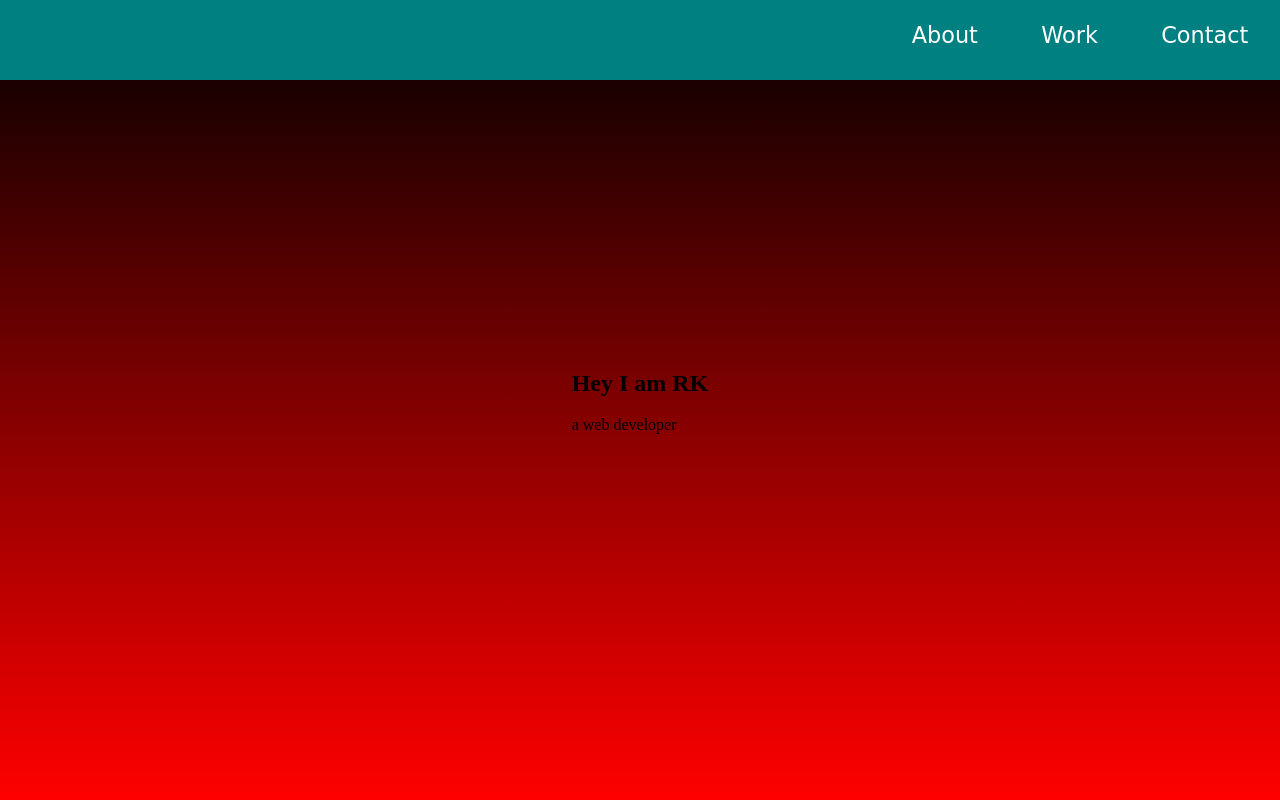
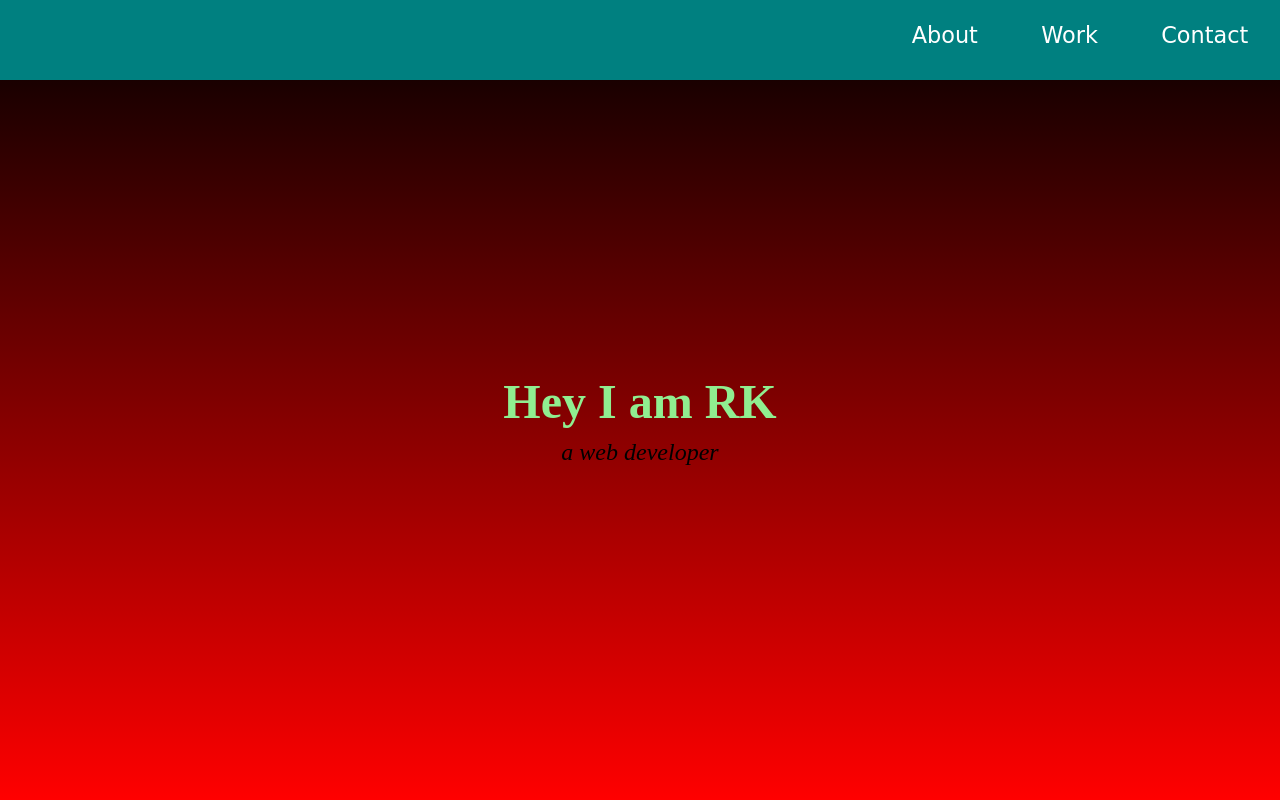
Before and after one commit to ramesh-km/fcc-portfolio-webpage, a plain HTML site: page index.html in a window 1280 px wide. Drawn offline with Linux system fonts and the light colour scheme.

Commit message:
style name and profession in welcome section

```diff
--- a/index.html
+++ b/index.html
@@ -3,6 +3,7 @@
     <head>
         <meta charset="utf-8">
         <link rel="stylesheet" href="main.css">
+        <link href="https://fonts.googleapis.com/css2?family=Source+Code+Pro:ital@0;1&display=swap" rel="stylesheet">
     </head>
     <body>
         <header>
--- a/main.css
+++ b/main.css
@@ -46,3 +46,17 @@ header  {
     justify-content: center;
     align-items: center;
 }
+
+#welcome-section > div > p  {
+    text-align: center;
+    margin: auto;
+    font-size: 1.5em;
+    font-style: italic;
+}
+
+h1 {
+    font-size: 3em;
+    text-align: center;
+    margin-bottom: 10px;
+    color: lightgreen;
+}
```
